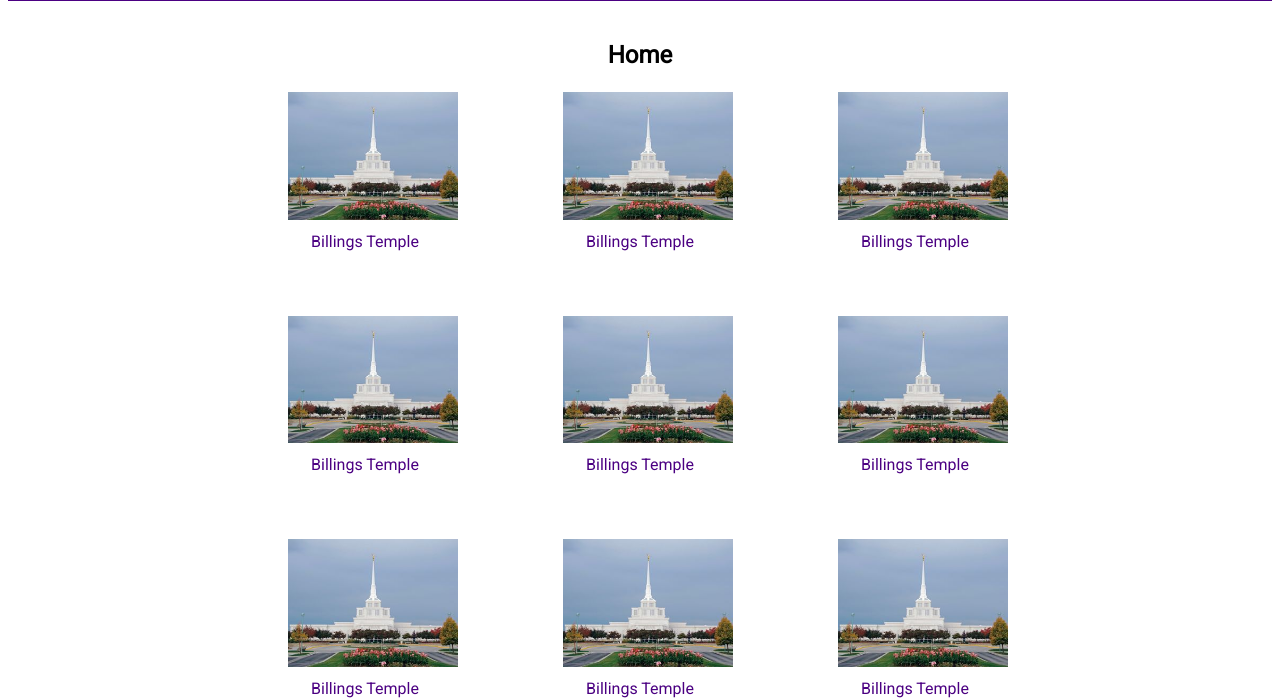
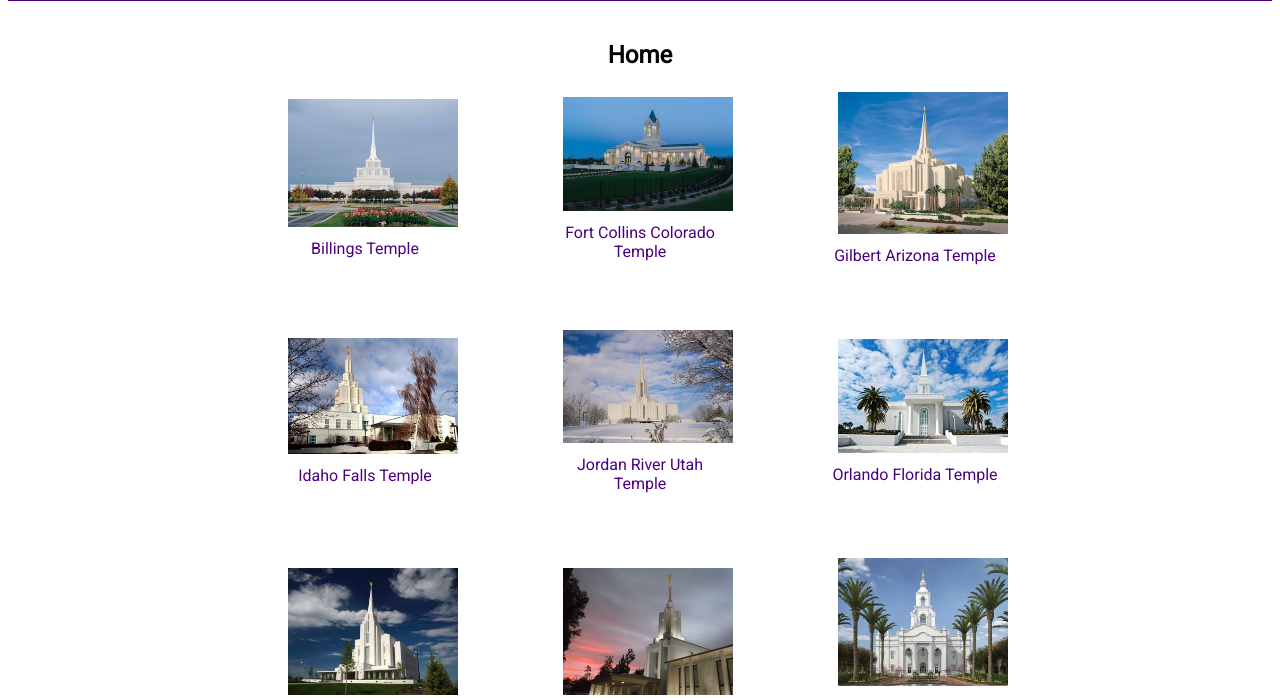
Before and after one commit to carterqarnold/wdd131, a plain HTML site: page temples.html in a window 1280 px wide. Shown: the part 102-800 px from the top of the page. Drawn offline with Linux system fonts and the light colour scheme.

Commit message:
changed temple imgs and a couple other things

```diff
--- a/styles/temples.css
+++ b/styles/temples.css
@@ -70,7 +70,7 @@ main{
 
 .temple_imgs{
     display: grid;
-    grid-template-columns: repeat(auto-fit, minmax(200px, 1fr));
+    grid-template-columns: repeat(auto-fit, minmax(250px, 1fr));
     grid-gap: 25px;
     place-items: center;
 
--- a/temples.html
+++ b/temples.html
@@ -4,7 +4,7 @@
     <meta charset="UTF-8">
     <meta name="viewport" content="width=device-width, initial-scale=1.0">
     <title>Temple Album</title>
-    <meta name="Description" content="temple imgs shown with navagation links at the top called a temple album. the navigation liks go into a hamberger menu after screen width gets to small">
+    <meta name="Description" content="temple imgs shown with navagation links at the top of the page that is called a temple album. the navigation links go into a hamberger menu after screen width gets to small.">
     <meta name="Author" content="Carter Arnold">
     <link rel="preconnect" href="https://fonts.googleapis.com">
     <link rel="preconnect" href="https://fonts.gstatic.com" crossorigin>
@@ -36,36 +36,36 @@
                 <figcaption>Billings Temple</figcaption>
             </figure>
             <figure>
-                <img src="images/billings_temple_lds.jpeg" alt="Billings Temple">
-                <figcaption>Billings Temple</figcaption>
+                <img src="images/fort_collins_colorado_temple.jpeg" alt="Billings Temple">
+                <figcaption>Fort Collins Colorado Temple</figcaption>
             </figure>
             <figure>
-                <img src="images/billings_temple_lds.jpeg" alt="Billings Temple">
-                <figcaption>Billings Temple</figcaption>
+                <img src="images/arizona_temple_lds.jpeg" alt="Billings Temple">
+                <figcaption>Gilbert Arizona Temple</figcaption>
             </figure>
             <figure>
-                <img src="images/billings_temple_lds.jpeg" alt="Billings Temple">
-                <figcaption>Billings Temple</figcaption>
+                <img src="images/idaho_falls_temple_lds.jpeg" alt="Billings Temple">
+                <figcaption>Idaho Falls Temple</figcaption>
             </figure>
             <figure>
-                <img src="images/billings_temple_lds.jpeg" alt="Billings Temple">
-                <figcaption>Billings Temple</figcaption>
+                <img src="images/jordan_river_temple_lds.jpeg" alt="Billings Temple">
+                <figcaption>Jordan River Utah Temple</figcaption>
             </figure>
             <figure>
-                <img src="images/billings_temple_lds.jpeg" alt="Billings Temple">
-                <figcaption>Billings Temple</figcaption>
+                <img src="images/orlando_florida_temple.jpeg" alt="Billings Temple">
+                <figcaption>Orlando Florida Temple</figcaption>
             </figure>
             <figure>
-                <img src="images/billings_temple_lds.jpeg" alt="Billings Temple">
-                <figcaption>Billings Temple</figcaption>
+                <img src="images/rexburg_temple.jpeg" alt="Billings Temple">
+                <figcaption>Rexburg Temple</figcaption>
             </figure>
             <figure>
-                <img src="images/billings_temple_lds.jpeg" alt="Billings Temple">
-                <figcaption>Billings Temple</figcaption>
+                <img src="images/santiago_chile_lds_temple.jpeg" alt="Billings Temple">
+                <figcaption>Santiago Chile Temple</figcaption>
             </figure>
             <figure>
-                <img src="images/billings_temple_lds.jpeg" alt="Billings Temple">
-                <figcaption>Billings Temple</figcaption>
+                <img src="images/tijuana_mexico_temple_rendering.jpeg" alt="Billings Temple">
+                <figcaption>Tijuana Mexico Temple Rendering</figcaption>
             </figure>
         </div>
     </main>
```
Also changed, not shown: images/arizona_temple_lds.jpeg (added), images/fort_collins_colorado_temple.jpeg (added), images/idaho_falls_temple_lds.jpeg (added), images/jordan_river_temple_lds.jpeg (added), images/orlando_florida_temple.jpeg (added), images/rexburg_temple.jpeg (added), images/santiago_chile_lds_temple.jpeg (added), images/tijuana_mexico_temple_rendering.jpeg (added).
